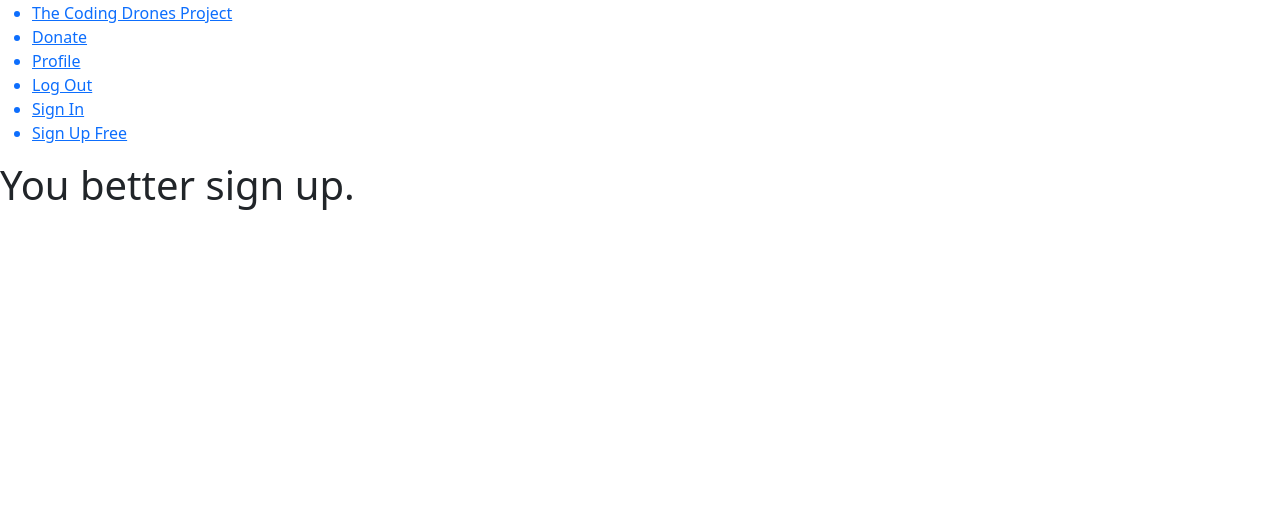
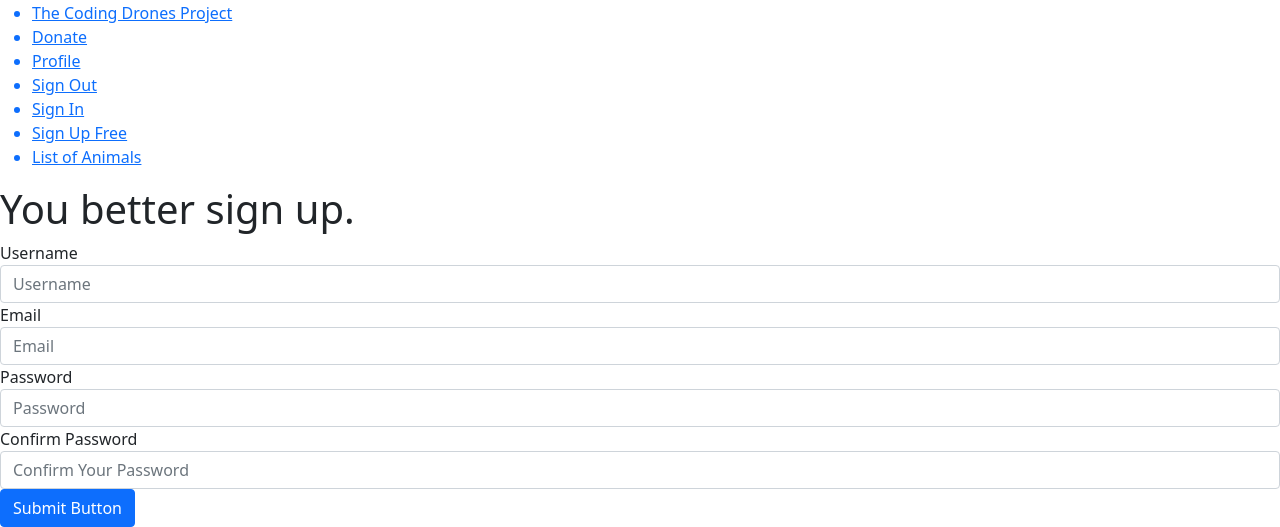
Before and after one commit to sdavitt/week5day3-flask-login, a Flask app: page /signup in a window 1280 px wide. Shown: the part 499-1026 px from the top of the page. Before the commit the page ends 709 px from the top, so only its background shows below. Run offline with Flask 2, Linux system fonts and the light colour scheme; some libraries are stand-ins or nearby versions.

Commit message:
first commit

```diff
--- a/app/__init__.py
+++ b/app/__init__.py
@@ -9,7 +9,10 @@ from .authentication.routes import auth
 # import our database stuff
 from flask_sqlalchemy import SQLAlchemy
 from flask_migrate import Migrate
-from .models import db
+from .models import db, login
+
+# import login authentification
+
 
 
 # define our application as instance of the Flask object
@@ -27,5 +30,11 @@ db.init_app(app)
 
 migrate = Migrate(app, db)
 
+# configure login manager
+login.init_app(app)
+login.login_view = 'auth.signin'
+login.login_message_category = 'danger'
+
+
 # bring in our models (importing the models.py file)
 from . import models
--- a/app/authentication/auth_templates/signup.html
+++ b/app/authentication/auth_templates/signup.html
@@ -5,5 +5,33 @@
 
 {% block content %}
 <h1>You better sign up.</h1>
+<!-- HTML structure of this form as suggested by WTForms -->
+<form method="POST">
+    {{ form.hidden_tag() }}
+    <div class="form-group">
+        <fieldset id="username-field">
+            {{ form.username.label }}
+            {{ form.username(class = "form-control", placeholder = "Username")}}
+        </fieldset>
+        <fieldset id="email-field">
+            {{ form.email.label }}
+            {{ form.email(class = "form-control", placeholder = "Email")}}
+        </fieldset>
+        <fieldset id="password-field">
+            {{ form.password.label }}
+            {{ form.password(class = "form-control", placeholder = "Password")}}
+        </fieldset>
+        <fieldset id="confirm_password-field">
+            {{ form.confirm_password.label }}
+            {{ form.confirm_password(class = "form-control", placeholder = "Confirm Your Password")}}
+        </fieldset>
+        <!--Submit Button Area-->
+        {{ form.submit_button(class = "btn btn-primary btn-block") }}
+    </div>
+</form>
+
+
+
+
 
 {% endblock content %}
--- a/app/authentication/routes.py
+++ b/app/authentication/routes.py
@@ -1,11 +1,52 @@
-from flask import Blueprint, render_template
+from flask import Blueprint, render_template, request, redirect, flash, url_for
+from flask_login import login_user, logout_user, login_required, current_user
 
 auth = Blueprint('auth', __name__, template_folder='auth_templates')
 
-@auth.route('/signup')
+from app.forms import newUserForm, loginForm
+
+from app.models import User, db
+
+@auth.route('/signup', methods=['GET','POST'])
 def signup():
-    return render_template('signup.html')
+    form = newUserForm()
+    if request.method=='POST' and form.validate_on_submit():
+        usernamedata = form.username.data
+        emaildata = form.email.data
+        passworddata = form.password.data
 
-@auth.route('/signin')
+        new_user = User(usernamedata, passworddata, emaildata)
+
+        db.session.add(new_user)
+        db.session.commit()
+
+        flash(f'You have successfully signed up with the username : {usernamedata}!')
+
+        return redirect(url_for('auth.signin'))
+
+
+    return render_template('signup.html', form = form)
+
+@auth.route('/signin', methods=['GET', 'POST'])
 def signin():
-    return render_template('signin.html')
+    f = loginForm()
+    if request.method == 'POST' and f.validate_on_submit():
+        usernamedata = f.username.data
+        passworddata = f.password.data
+
+        user = User.query.filter_by(username=usernamedata).first()
+        if user is None or user.password != passworddata:
+            flash(f'Incorrect username or password')
+            return redirect(url_for('auth.signin'))
+
+        login_user(user)
+        flash(f'You have successfully signed in! Welcome {usernamedata}')
+        return redirect(url_for('site.home'))
+
+
+    return render_template('signin.html', form = f)
+
+@auth.route('/signout', methods=['GET'])
+def signout():
+    logout_user()
+    return redirect(url_for('site.home'))
--- a/app/forms.py
+++ b/app/forms.py
@@ -1,7 +1,7 @@
 # imports for the packages and/or modules we need
 from flask_wtf import FlaskForm
-from wtforms import StringField, SubmitField, IntegerField
-from wtforms.validators import DataRequired
+from wtforms import StringField, SubmitField, IntegerField, PasswordField
+from wtforms.validators import DataRequired, Email, EqualTo
 
 
 class newAnimalForm(FlaskForm):
@@ -12,3 +12,15 @@ class newAnimalForm(FlaskForm):
     climate = StringField('Climate')
     region = StringField('Region')
     submit_button = SubmitField()
+
+class newUserForm(FlaskForm):
+    username = StringField('Username', validators=[DataRequired()])
+    email = StringField('Email', validators=[DataRequired()])
+    password = PasswordField('Password', validators=[DataRequired()])
+    confirm_password = PasswordField('Confirm Password', validators=[DataRequired(), EqualTo('password')])
+    submit_button = SubmitField()
+
+class loginForm(FlaskForm):
+    username = StringField('Username', validators=[DataRequired()])
+    password = PasswordField('Password', validators=[DataRequired()])
+    submit_button = SubmitField()
--- a/app/site/site_templates/index.html
+++ b/app/site/site_templates/index.html
@@ -4,6 +4,8 @@
 
 
 {% block content %}
+<h1>{{ user }} is logged in</h1>
+
 <div class="container">
     <div class="row">
         <div class="col-10 col-md-6">
--- a/app/templates/base.html
+++ b/app/templates/base.html
@@ -38,15 +38,18 @@
                 </a>
                 <!--User Auth Check for SignIn/SignUp Nav Buttons-->
 
-                <a href="">
-                    <li>Log Out</li>
+
+                <a href="{{ url_for('auth.signout') }}">
+                    <li>Sign Out</li>
                 </a>
-
                 <a href="{{ url_for('auth.signin') }}">
                     <li>Sign In</li>
                 </a>
                 <a href="{{ url_for('auth.signup') }}">
                     <li>Sign Up Free</li>
+                </a>
+                <a href="{{ url_for('site.displayAnimals') }}">
+                    <li>List of Animals</li>
                 </a>
 
             </ul>
--- a/config.py
+++ b/config.py
@@ -14,7 +14,7 @@ class Config:
     """
     FLASK_APP = os.environ.get('FLASK_APP')
     FLASK_ENV = os.environ.get('FLASK_ENV')
-    SECRET_KEY = os.environ.get('SECRET_KEY')
+    SECRET_KEY = os.environ.get('SECRET_KEY') or "you will never guess my key"
     if os.environ.get('DATABASE_URL').startswith('postgres'):
         SQLALCHEMY_DATABASE_URI = os.environ.get('DATABASE_URL').replace('postgres', 'postgresql')
     SQLALCHEMY_TRACK_MODIFICATIONS = False # stop tracking database changes through sqlalchemy
--- a/requirements.txt
+++ b/requirements.txt
@@ -2,6 +2,7 @@ alembic==1.6.5
 click==8.0.1
 colorama==0.4.4
 Flask==2.0.1
+Flask-Login==0.5.0
 Flask-Migrate==3.0.1
 Flask-SQLAlchemy==2.5.1
 Flask-WTF==0.15.1
```
Also changed, not shown: app/authentication/auth_templates/signin.html (+16 -0 lines), app/models.py (+21 -0 lines), app/site/routes.py (+18 -1 lines), app/site/site_templates/display_animals.html (added, +27 -0 lines).
